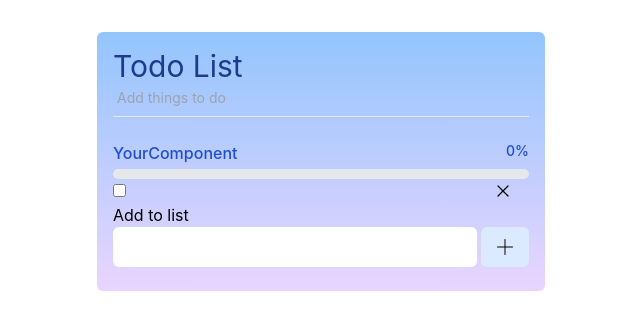
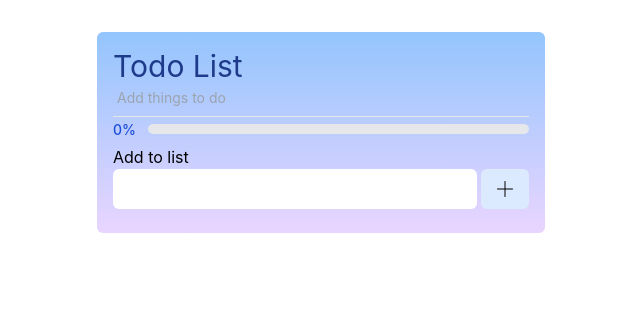
Before and after one commit to weiwei0304/TodoList, a React (Create React App) app: page / in a window 1280 px wide. Shown: the top 330 px of the page, without its empty margins (319-959 px from the left). Built offline with nearby package versions, Linux system fonts and the light colour scheme.

Commit message:
2024.04.19
1.調整li樣式
2.調整percentage樣式
3.console bug fixed

```diff
--- a/src/components/Button.jsx
+++ b/src/components/Button.jsx
@@ -28,18 +28,18 @@ function Button({ type, onClick }) {
         </div>
       )}
       {type === 'delete' && (
-        <div className="mr-4">
+        <div>
           <svg
             xmlns="http://www.w3.org/2000/svg"
             fill="none"
             viewBox="0 0 24 24"
-            stroke-width="1.5"
+            strokeWidth="1.5"
             stroke="currentColor"
-            class="w-5 h-5"
+            className="w-5 h-5"
           >
             <path
-              stroke-linecap="round"
-              stroke-linejoin="round"
+              strokeLinecap="round"
+              strokeLinejoin="round"
               d="M6 18 18 6M6 6l12 12"
             />
           </svg>
--- a/src/components/Percentage.jsx
+++ b/src/components/Percentage.jsx
@@ -4,20 +4,20 @@ function Percentage({ value }) {
   return (
     <div>
       <div className="flex justify-between mb-1">
-        <span className="text-base font-medium text-blue-700 dark:text-white">
-          YourComponent
-        </span>
-        <span className="text-sm font-medium text-blue-700 dark:text-white">
+        <div>
+          <span className="text-sm font-medium text-blue-700">
             {percentageValue}%
           </span>
         </div>
-      <div className="w-full bg-gray-200 rounded-full h-2.5 dark:bg-gray-700">
+
+        <div className="w-11/12 bg-gray-200 rounded-full h-2.5 my-auto">
           <div
             className="bg-blue-600 h-2.5 rounded-full"
             style={{ width: `${percentageValue}%` }}
           ></div>
         </div>
       </div>
+    </div>
   );
 }
 
--- a/src/components/TodoList.js
+++ b/src/components/TodoList.js
@@ -4,7 +4,7 @@ import Percentage from './Percentage';
 
 // todolist初始狀態
 const initialState = {
-  todos: [{}],
+  todos: [],
 };
 
 function reducer(state, action) {
@@ -94,22 +94,27 @@ export default function TodoList() {
   };
 
   return (
-    <div className="px-4 py-6">
+    <div className="px-4 pb-6">
       <Percentage />
-      <ul>
+      <ul className="flex flex-col gap-2">
         {state.todos.map((todo, i) => (
-          <li key={todo.id} className="flex items-center justify-between">
-            <div>
+          <li key={todo.id}>
+            <div className="bg-gray-100 w-full h-12 flex justify-between items-center rounded-md px-4">
+              <div className="flex">
                 <input
                   type="checkbox"
                   checked={todo.completed}
                   onChange={() => handleToggle(todo.id)}
+                  className="mr-4"
                 />
                 <span className={todo.completed ? 'line-through' : ''}>
                   {todo.text}
                 </span>
               </div>
+              <div className="flex items-center">
                 <Button type={'delete'} onClick={() => handleDelete(todo.id)} />
+              </div>
+            </div>
           </li>
         ))}
       </ul>
@@ -122,7 +127,7 @@ export default function TodoList() {
             onChange={(e) => setAddTodo(e.target.value)}
             className="py-2 px-2 rounded-md w-full"
           />
-          <Button type={'add'} onClick={handleAdd} />
+          <Button type={'add'} onClick={() => handleAdd()} />
         </div>
       </div>
     </div>
```
Lines whose indentation alone changed are shown as unchanged.
